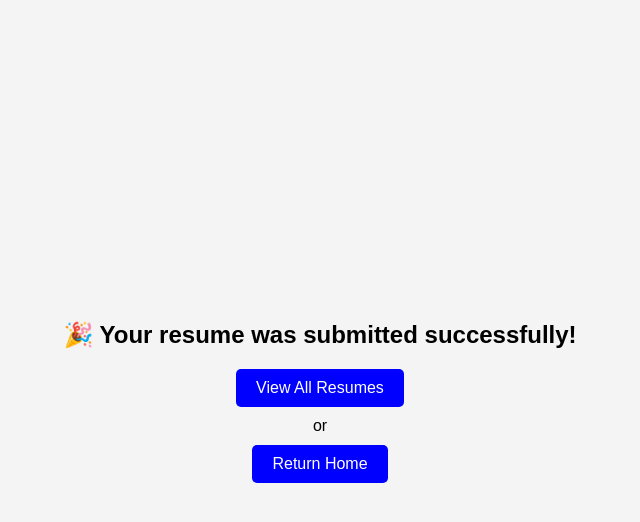
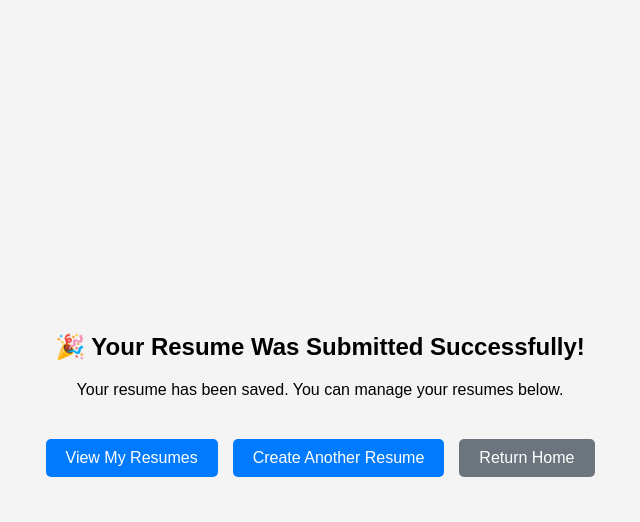
Before and after one commit to SondashStudios/Group-1-Project, a Django app: template gradpath/resumes/templates/resumes/success.html in a window 1280 px wide. Shown: the top 522 px of the page, without its empty margins (320-960 px from the left). Run offline with Django 5.2, Linux system fonts and the light colour scheme; the template is opened without the code that fills it, so the values that code supplies are empty.

Commit message:
updatind resumes

```diff
--- a/gradpath/resumes/templates/resumes/success.html
+++ b/gradpath/resumes/templates/resumes/success.html
@@ -1,11 +1,44 @@
 {% extends 'base.html' %}
+
 {% block content %}
-  <div style="text-align: center; padding: 40px;">
-    <h2>🎉 Your resume was submitted successfully!</h2>
-    <p>
-      <a href="{% url 'resumes:resume_list' %}" class="btn btn-primary">View All Resumes</a>
-      or
-      <a href="{% url 'welcome' %}" class="btn btn-secondary">Return Home</a>
-    </p>
-  </div>
+<div style="text-align: center; padding: 40px;">
+    <h2>🎉 Your Resume Was Submitted Successfully!</h2>
+    <p>Your resume has been saved. You can manage your resumes below.</p>
+
+    <div class="btn-group">
+        <a href="{% url 'resumes:resume_list' %}" class="btn">View My Resumes</a>
+        <a href="{% url 'resumes:resume_create' %}" class="btn">Create Another Resume</a>
+        <a href="{% url 'welcome' %}" class="btn btn-secondary">Return Home</a>
+    </div>
+</div>
+
+<style>
+.btn-group {
+    margin-top: 30px;
+    display: flex;
+    justify-content: center;
+    flex-wrap: wrap;
+    gap: 15px;
+}
+
+.btn {
+    padding: 10px 20px;
+    background-color: #007bff;
+    color: white;
+    text-decoration: none;
+    border-radius: 5px;
+}
+
+.btn:hover {
+    background-color: #0056b3;
+}
+
+.btn-secondary {
+    background-color: #6c757d;
+}
+
+.btn-secondary:hover {
+    background-color: #5a6268;
+}
+</style>
 {% endblock %}
```
Also changed, not shown: gradpath/resumes/templates/resumes/resume_form.html (+3 -25 lines), gradpath/db.sqlite3.
